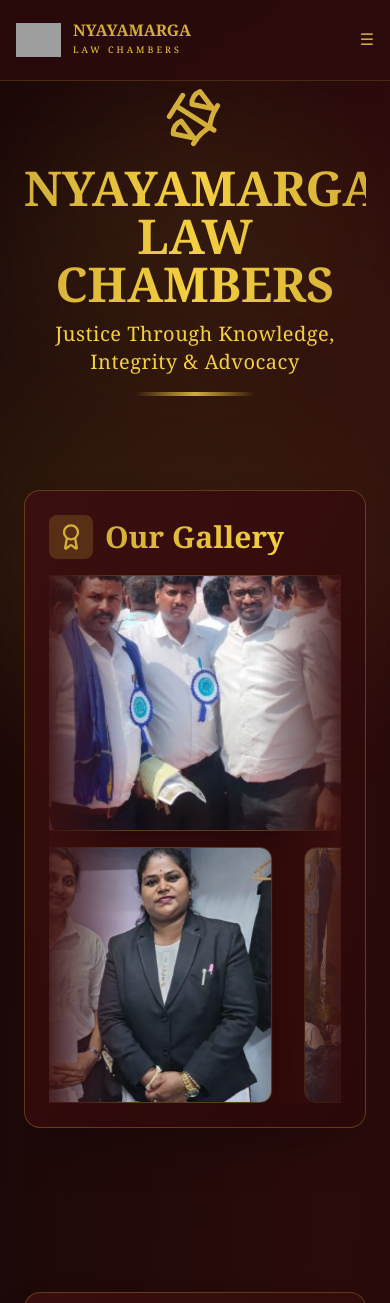
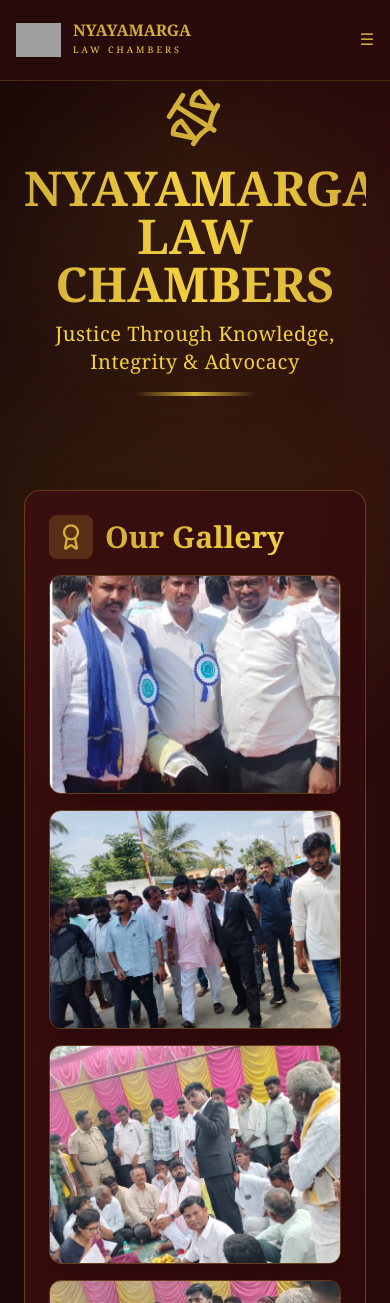
Before and after one commit to sathyabhushanboss-commits/nyayamarga, a Next.js app: page /about in a window 390 px wide. Shown: the top 1303 px of the page. Built offline with nearby package versions, Linux system fonts and the light colour scheme; grey boxes are pictures that could not be loaded.

Commit message:
images target

```diff
--- a/src/app/about/page.tsx
+++ b/src/app/about/page.tsx
@@ -90,7 +90,7 @@ export default function AboutPage() {
             ></motion.div>
           </motion.div>
 
-          {/* Image Marquee Section - Smooth Loop */}
+          {/* Image Gallery Section - Marquee on Desktop, 2-Column Grid on Mobile */}
           <motion.section
             variants={fadeInUp}
             initial="initial"
@@ -108,8 +108,8 @@ export default function AboutPage() {
                 </h2>
               </div>
 
-              {/* Marquee Container */}
-              <div className="relative w-full overflow-hidden">
+              {/* Desktop Marquee (hidden on mobile) */}
+              <div className="hidden md:block relative w-full overflow-hidden">
                 <div className="absolute left-0 top-0 bottom-0 w-20 bg-gradient-to-r from-[#3b0f0f]/90 to-transparent z-10 pointer-events-none"></div>
                 <div className="absolute right-0 top-0 bottom-0 w-20 bg-gradient-to-l from-[#3b0f0f]/90 to-transparent z-10 pointer-events-none"></div>
 
@@ -142,6 +142,22 @@ export default function AboutPage() {
                     </div>
                   ))}
                 </div>
+              </div>
+
+              {/* Mobile Grid Layout (2 columns) */}
+              <div className="grid grid-cols-1 sm:grid-cols-2 gap-4 md:hidden">
+                {marqueeImages.map((src, index) => (
+                  <div
+                    key={`mobile-${index}`}
+                    className="rounded-xl overflow-hidden shadow-xl border border-[#d4af37]/30 hover:border-[#d4af37]/70 transition-all duration-300 aspect-[4/3]"
+                  >
+                    <img
+                      src={src}
+                      alt={`Gallery image ${index + 1}`}
+                      className="w-full h-full object-cover"
+                    />
+                  </div>
+                ))}
               </div>
             </div>
           </motion.section>
```
